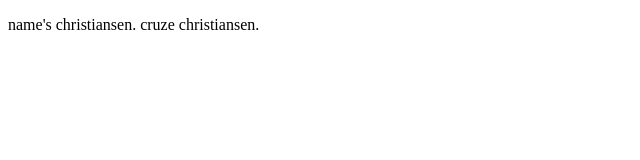
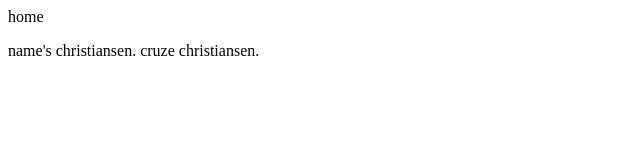
Before and after one commit to cruze121/cruze, a plain HTML site: page index.html in a window 1280 px wide. Shown: the whole page, without its empty margins (0-640 px from the left). Drawn offline with Linux system fonts and the light colour scheme.

Commit message:
Update index.html

```diff
--- a/index.html
+++ b/index.html
@@ -6,6 +6,10 @@
 		</title>
 	</head>
 	<body>
+		</nav>
+			<main>
+				home
+			</main>
 		<p>
 		name's christiansen. cruze christiansen.
 		</P>
```
